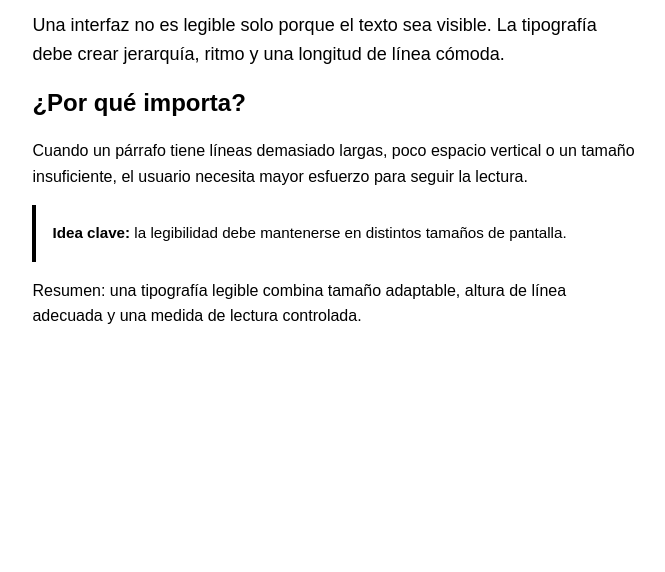
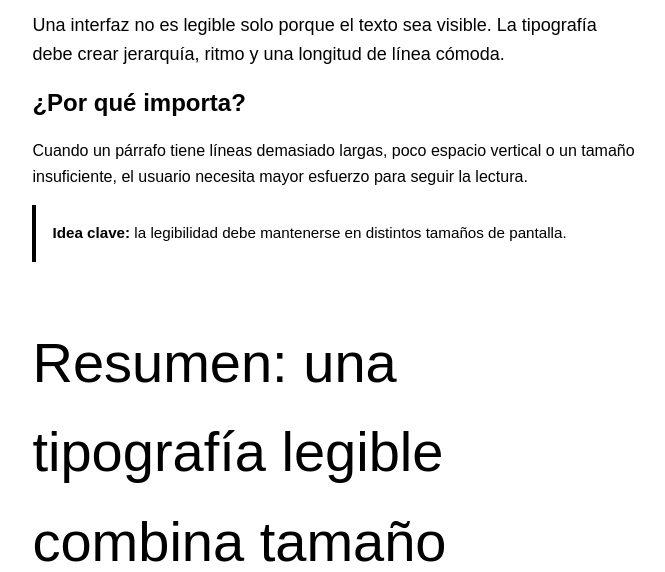
Before and after one commit to 42302287/tipografia-legible, a plain HTML site: page index.html in a window 1280 px wide. Shown: the part 228-800 px from the top of the page, without its empty margins (305-970 px from the left). Drawn offline with Linux system fonts and the light colour scheme.

Commit message:
fin de modificaciones
se agrega la clase resumen

```diff
--- a/styles.css
+++ b/styles.css
@@ -29,3 +29,9 @@ h2 {
   padding: 1rem;
   border-left: 0.25rem solid currentColor;
 }
+.resumen{
+    font-size: clamp(2rem, 5vw, 3.5rem);
+    line-height: 1.6;
+    max-width: 68ch;
+    margin-inline: auto;
+}
```
